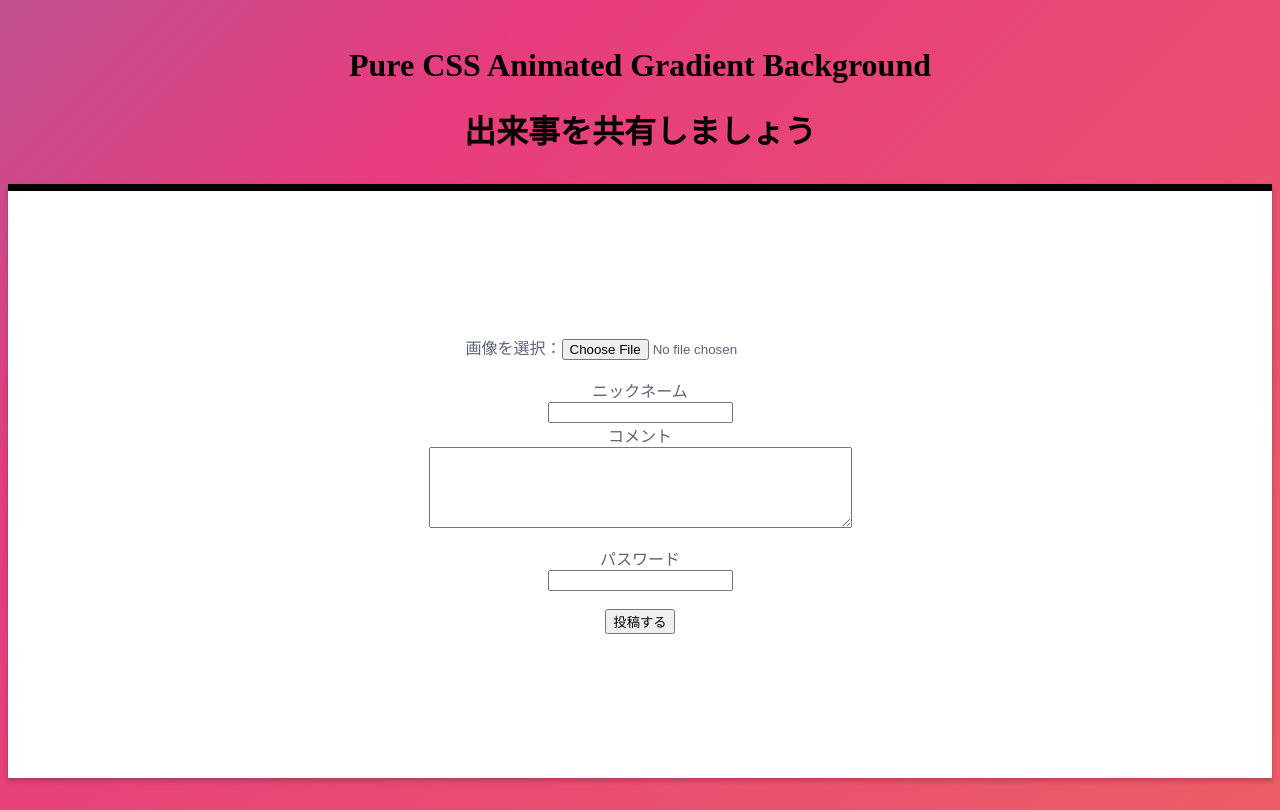
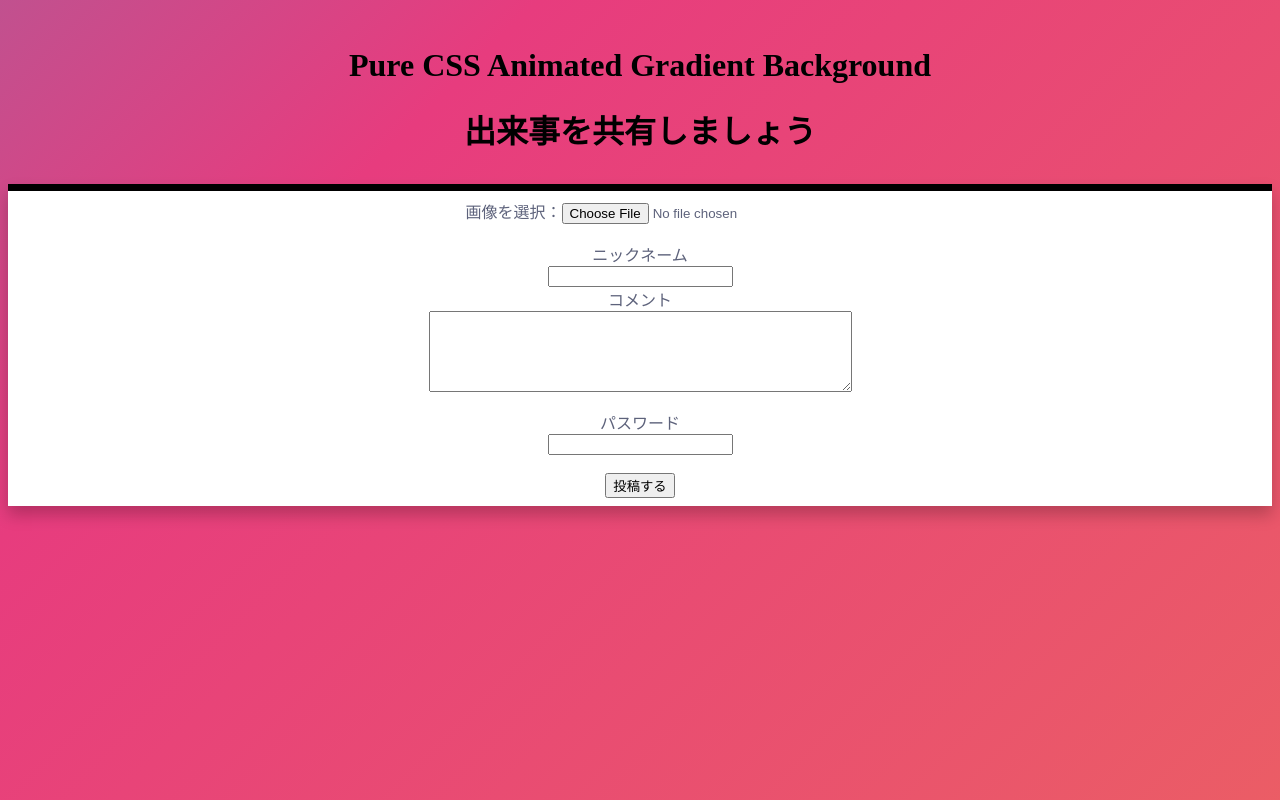
Before and after one commit to tatsuya723/keihi2, a PHP site: page / in a window 1280 px wide. Run offline with PHP 8.4, Linux system fonts and the light colour scheme; some libraries are stand-ins or nearby versions.

Commit message:
no message

```diff
--- a/style.css
+++ b/style.css
@@ -17,12 +17,12 @@ body {
   }
 
 .box11{
-  padding: 9em 1em;
+  padding: 0.5em 1em;
   margin: 2em 0;
   color: #5d627b;
   background: white;
   border-top: solid 7px #000000;
-  box-shadow: 0 3px 5px rgba(0, 0, 0, 0.22);
+  box-shadow: 0 9px 15px rgba(0, 0, 0, 0.22);
   }
   .box11 p {
       margin: 0;
```
